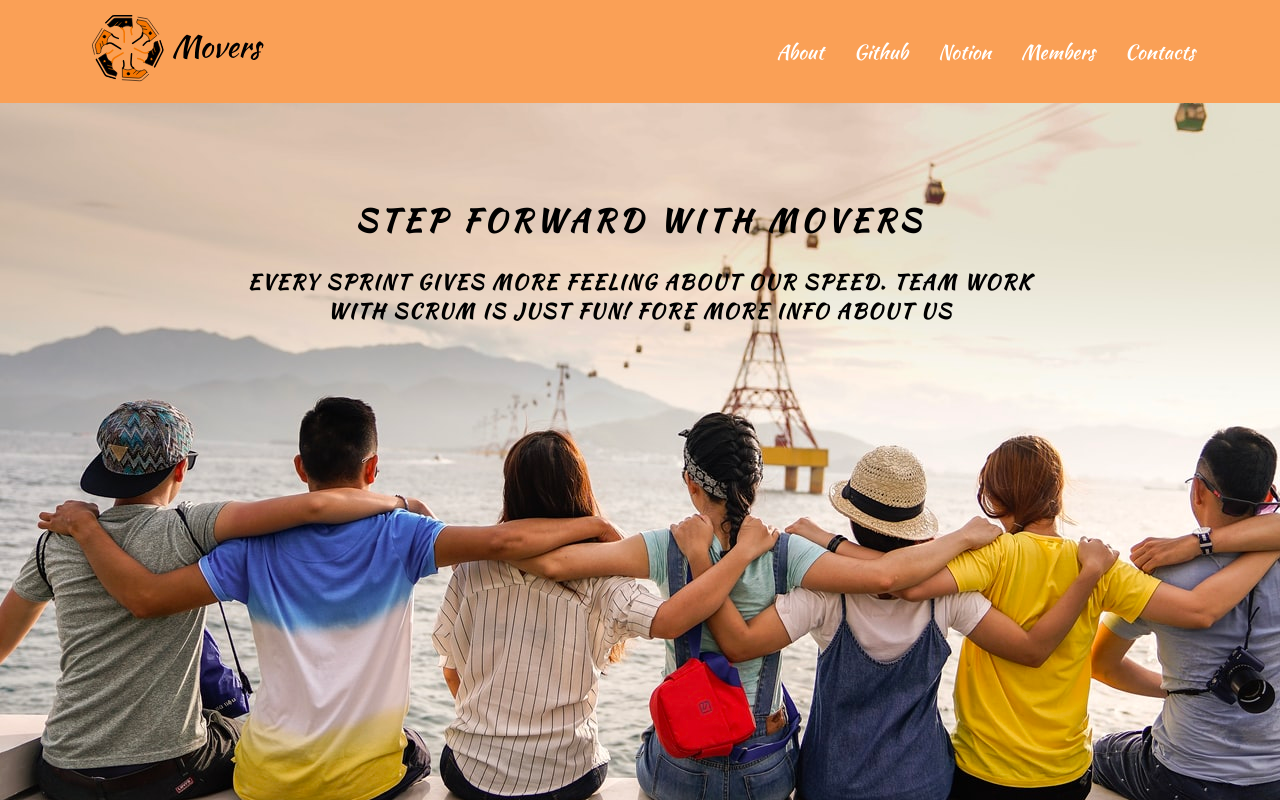
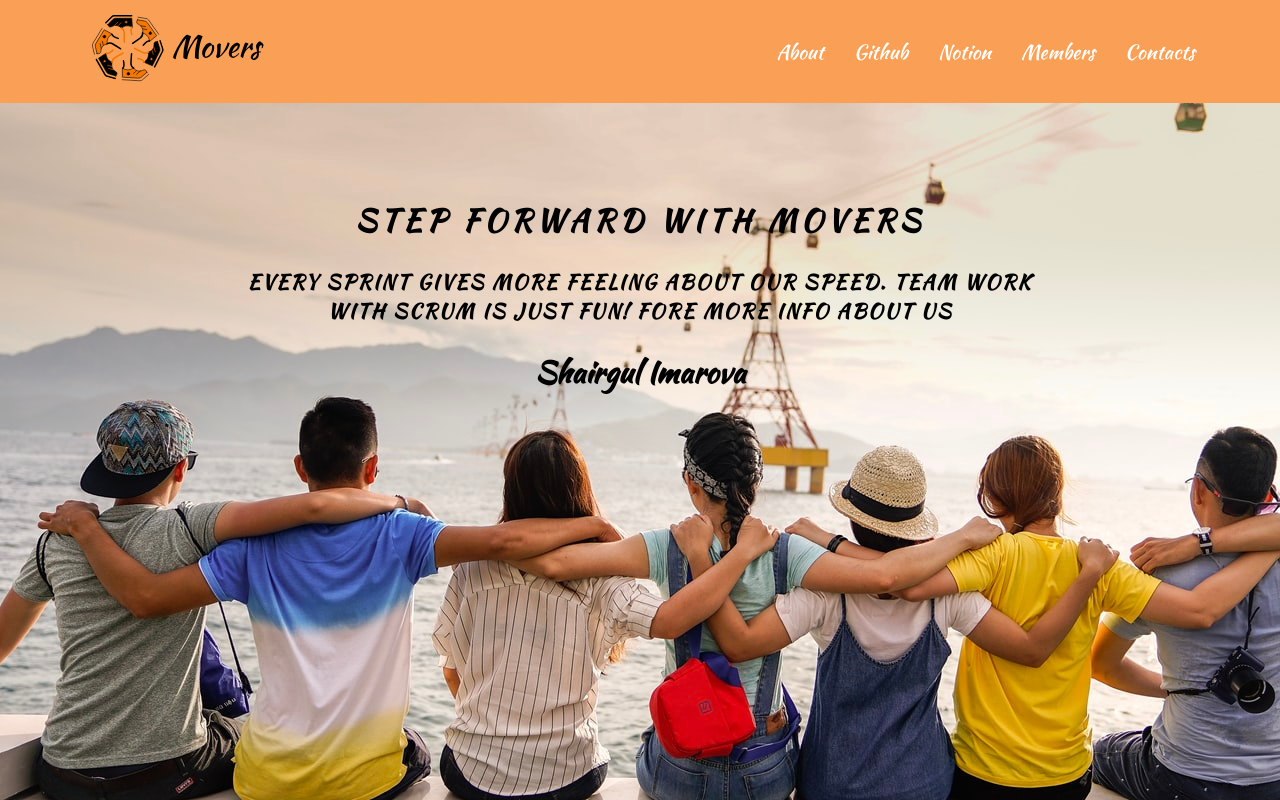
Before and after one commit to shairgulimarova/first-react-app, a React (Create React App) app: page / in a window 1280 px wide. Built offline with nearby package versions, Linux system fonts and the light colour scheme; a web font is replaced by a local one.

Commit message:
new changes h2

```diff
--- a/src/Pages/About/About.jsx
+++ b/src/Pages/About/About.jsx
@@ -8,6 +8,7 @@ function About() {
             TEAM WORK WITH SCRUM IS JUST FUN!
             FORE MORE INFO ABOUT US  </p
             >
+            <h2>Shairgul Imarova</h2>
     </section>
   )
 }
```
